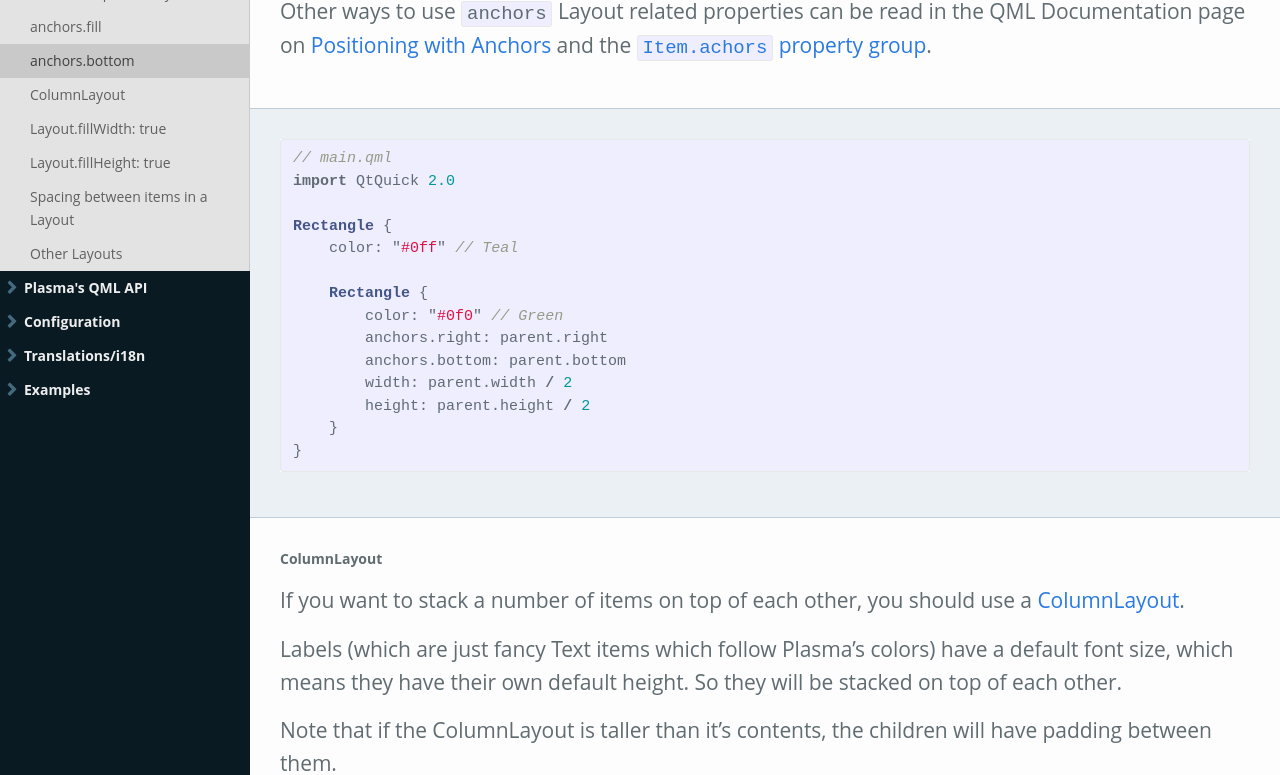
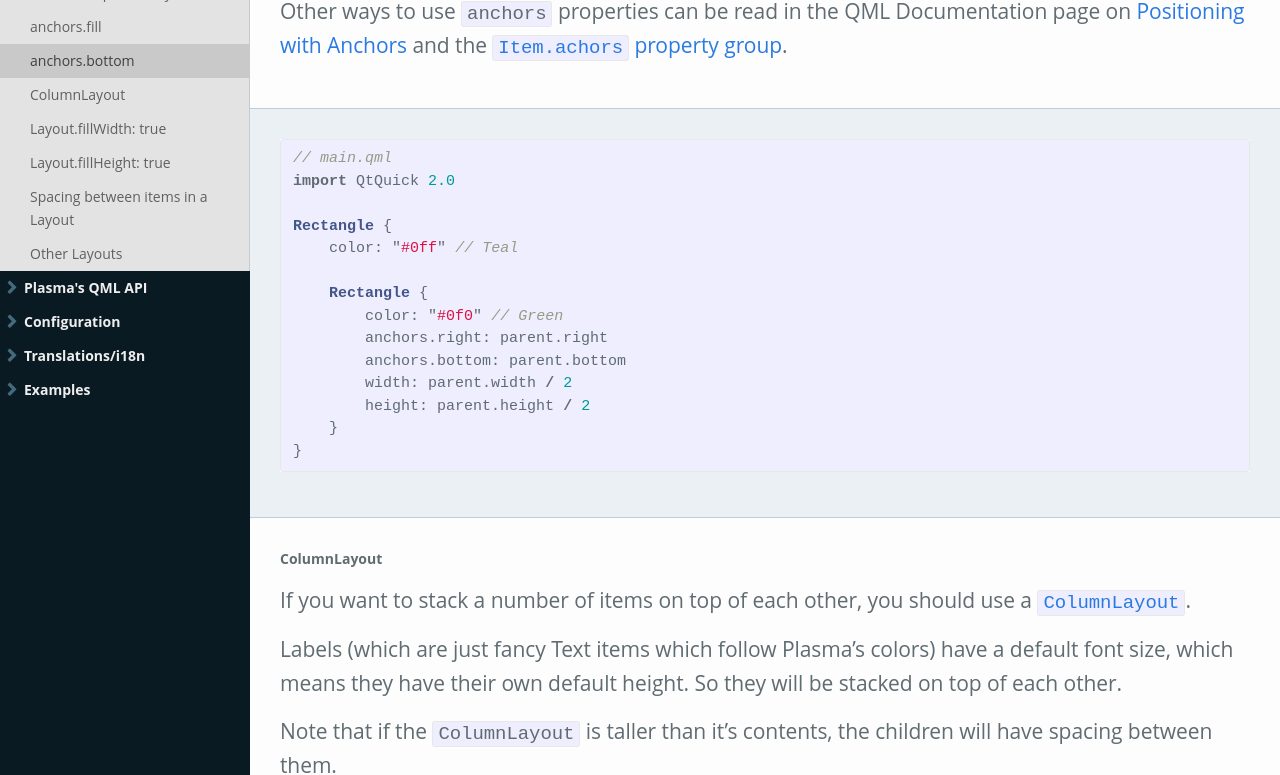
Before and after one commit to Zren/zren.github.io, a Jekyll site: the page built from kde_docs_widget.md, in a window 1280 px wide and 1400 px high, scrolled down 13559 px, cut to the strip 263-1038 px from the top of the window. Built offline with Jekyll 4.4.1, drawn with Linux system fonts in a browser that asks for light colours; comment, search, counter and statistics services are not loaded.

Commit message:
wording and adding a code tags

```diff
--- a/kde_docs/widget-Qml.md
+++ b/kde_docs/widget-Qml.md
@@ -118,7 +118,7 @@ In this third example, we anchor the Green Rectangle to the bottom right, and ma
 
 ![](https://i.imgur.com/2ut7PnS.png)
 
-Other ways to use `anchors` Layout related properties can be read in the QML Documentation page on [Positioning with Anchors](https://doc.qt.io/qt-5/qtquick-positioning-anchors.html) and the [`Item.achors` property group](https://doc.qt.io/qt-5/qml-qtquick-item.html#anchors-prop).
+Other ways to use `anchors` properties can be read in the QML Documentation page on [Positioning with Anchors](https://doc.qt.io/qt-5/qtquick-positioning-anchors.html) and the [`Item.achors` property group](https://doc.qt.io/qt-5/qml-qtquick-item.html#anchors-prop).
 
 {% endcapture %}{% capture sectionRight %}
 {% highlight qml %}
@@ -143,11 +143,11 @@ Rectangle {
 {% capture label %}ColumnLayout{% endcapture %}
 {% capture sectionLeft %}
 
-If you want to stack a number of items on top of each other, you should use a [ColumnLayout](http://doc.qt.io/qt-5/qml-qtquick-layouts-columnlayout.html).
+If you want to stack a number of items on top of each other, you should use a [`ColumnLayout`](http://doc.qt.io/qt-5/qml-qtquick-layouts-columnlayout.html).
 
 Labels (which are just fancy Text items which follow Plasma's colors) have a default font size, which means they have their own default height. So they will be stacked on top of each other.
 
-Note that if the ColumnLayout is taller than it's contents, the children will have padding between them.
+Note that if the `ColumnLayout` is taller than it's contents, the children will have spacing between them.
 
 ![](https://i.imgur.com/5S9vVef.png)
 
```
